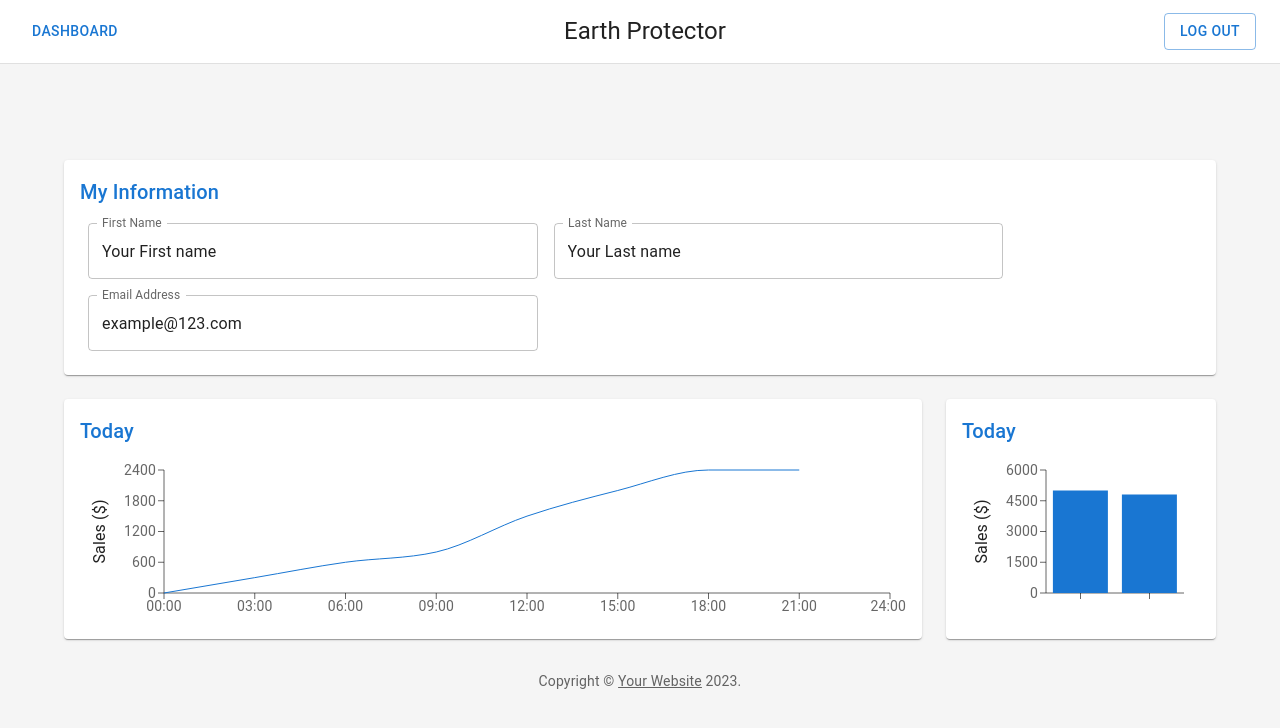
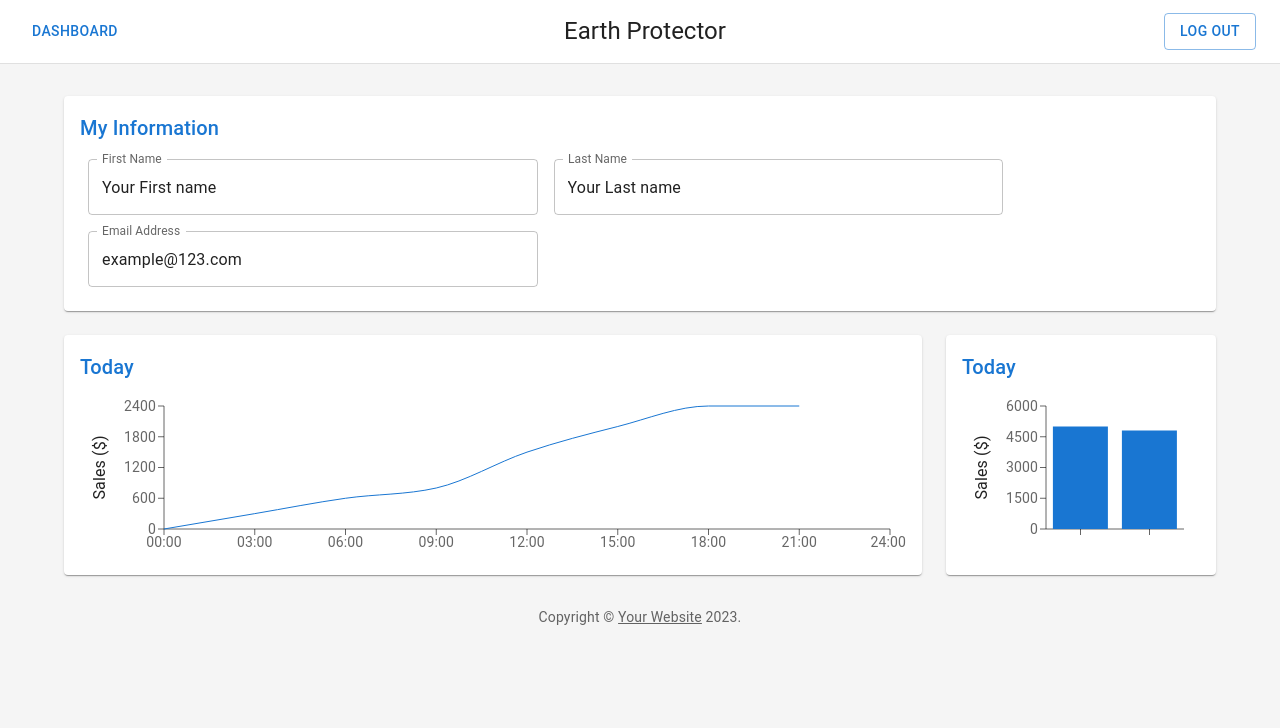
Before and after one commit to DongqiaoHe/bobobobo_hackathon, a React (Create React App) app in the folder bobobobo_frontend/: page /profile in a window 1280 px wide. Shown: the top 728 px of the page. Built offline with nearby package versions, Linux system fonts and the light colour scheme; the HTML template or start-up script is replaced by a standard one.

Commit message:
update quiz and profile

```diff
--- a/bobobobo_frontend/src/App.tsx
+++ b/bobobobo_frontend/src/App.tsx
@@ -12,7 +12,6 @@ import { ThemeProvider } from "@emotion/react";
 import { CssBaseline, createTheme } from "@mui/material";
 
 function App() {
-
   const theme = createTheme();
   return (
     <ThemeProvider theme={theme}>
--- a/bobobobo_frontend/src/app/Profile.tsx
+++ b/bobobobo_frontend/src/app/Profile.tsx
@@ -1,44 +1,30 @@
-import React, { useState } from 'react'
-import Box from '@mui/material/Box'
-import MuiAppBar, { AppBarProps as MuiAppBarProps } from '@mui/material/AppBar'
-import Toolbar from '@mui/material/Toolbar'
-import Typography from '@mui/material/Typography'
-import Container from '@mui/material/Container'
-import Grid from '@mui/material/Grid'
-import Paper from '@mui/material/Paper'
-import Link from '@mui/material/Link'
-import Chart from '../component/Profile/Chart'
-import BarChart from '../component/Profile/BarChart'
-import Orders from '../component/Profile/Orders'
-import Header from '../component/Header'
-import { Button } from '@mui/material'
+import React, { useState } from "react";
+import Box from "@mui/material/Box";
+import MuiAppBar, { AppBarProps as MuiAppBarProps } from "@mui/material/AppBar";
+import Toolbar from "@mui/material/Toolbar";
+import Typography from "@mui/material/Typography";
+import Container from "@mui/material/Container";
+import Grid from "@mui/material/Grid";
+import Paper from "@mui/material/Paper";
+import Link from "@mui/material/Link";
+import Chart from "../component/Profile/Chart";
+import BarChart from "../component/Profile/BarChart";
+import Orders from "../component/Profile/Orders";
+import Header from "../component/Header";
+import { Button } from "@mui/material";
+import { PageContainer } from "../component/PageContainer";
 
-function Copyright(props: any) {
-  return (
-    <Typography
-      variant="body2"
-      color="text.secondary"
-      align="center"
-      {...props}>
-      {'Copyright © '}
-      <Link color="inherit" href="https://mui.com/">
-        Your Website
-      </Link>{' '}
-      {new Date().getFullYear()}
-      {'.'}
-    </Typography>
-  )
-}
+
 
 interface AppBarProps extends MuiAppBarProps {
-  open?: boolean
+  open?: boolean;
 }
 
 export default function Profile() {
-  const [open, setOpen] = React.useState(true)
+  const [open, setOpen] = React.useState(true);
   const toggleDrawer = () => {
-    setOpen(!open)
-  }
+    setOpen(!open);
+  };
 
   return (
     <>
@@ -55,24 +41,11 @@ export default function Profile() {
           </Button>
         }
       />
-      <Box sx={{ display: 'flex' }}>
-        <Box
-          component="main"
-          sx={{
-            backgroundColor: (theme) =>
-              theme.palette.mode === 'light'
-                ? theme.palette.grey[100]
-                : theme.palette.grey[900],
-            flexGrow: 1,
-            height: '100vh',
-            overflow: 'auto',
-          }}>
-          <Toolbar />
-          <Container maxWidth="lg" sx={{ mt: 4, mb: 4 }}>
+      <PageContainer>
         <Grid container spacing={3}>
           {/* My Info */}
           <Grid item xs={12}>
-                <Paper sx={{ p: 2, display: 'flex', flexDirection: 'column' }}>
+            <Paper sx={{ p: 2, display: "flex", flexDirection: "column" }}>
               <Orders />
             </Paper>
           </Grid>
@@ -81,10 +54,11 @@ export default function Profile() {
             <Paper
               sx={{
                 p: 2,
-                    display: 'flex',
-                    flexDirection: 'column',
+                display: "flex",
+                flexDirection: "column",
                 height: 240,
-                  }}>
+              }}
+            >
               <Chart />
             </Paper>
           </Grid>
@@ -93,18 +67,16 @@ export default function Profile() {
             <Paper
               sx={{
                 p: 2,
-                    display: 'flex',
-                    flexDirection: 'column',
+                display: "flex",
+                flexDirection: "column",
                 height: 240,
-                  }}>
+              }}
+            >
               <BarChart />
             </Paper>
           </Grid>
         </Grid>
-            <Copyright sx={{ pt: 4 }} />
-          </Container>
-        </Box>
-      </Box>
+      </PageContainer>
     </>
-  )
+  );
 }
--- a/bobobobo_frontend/src/app/Quiz.tsx
+++ b/bobobobo_frontend/src/app/Quiz.tsx
@@ -1,3 +1,4 @@
+import { useState } from "react";
 import { QuestionType, useQuiz } from "../store/QuizContext";
 
 const tempQuiz:QuestionType[] = [
@@ -55,10 +56,23 @@ const tempQuiz:QuestionType[] = [
 ]
 
 export function QuizScreen() {
-  const { quiz, current, getQuiz } = useQuiz();
-  return (
-    <div>
-      <h1>Quiz</h1>
-    </div>
-  )
+  const [quiz, setQuiz] = useState<QuestionType[]>(tempQuiz);
+  const [current, setCurrent] = useState<number>(0);
+  const [score, setScore] = useState<number>(0);
+  const [finished, setFinished] = useState<boolean>(false);
+
+  if (finished) {
+    return (
+      <div>
+        <h1>Finished!</h1>
+        <p>Your score is {score}</p>
+      </div>
+    )
+  } else {
+    return (
+      <div>
+        <h1>Quiz</h1>
+      </div>
+    )
+  }
 }
--- /dev/null
+++ b/bobobobo_frontend/src/component/PageContainer.tsx
@@ -0,0 +1,47 @@
+import { Link } from "@mui/material";
+import Box from "@mui/material/Box";
+import Container from "@mui/material/Container";
+import Typography from "@mui/material/Typography";
+import React from "react";
+
+function Copyright(props: any) {
+  return (
+    <Typography
+      variant="body2"
+      color="text.secondary"
+      align="center"
+      {...props}
+    >
+      {"Copyright © "}
+      <Link color="inherit" href="https://mui.com/">
+        Your Website
+      </Link>{" "}
+      {new Date().getFullYear()}
+      {"."}
+    </Typography>
+  );
+}
+
+export function PageContainer({ children }: { children: React.ReactNode }) {
+  return (
+    <Box sx={{ display: "flex" }}>
+      <Box
+        component="main"
+        sx={{
+          backgroundColor: (theme) =>
+            theme.palette.mode === "light"
+              ? theme.palette.grey[100]
+              : theme.palette.grey[900],
+          flexGrow: 1,
+          height: "100vh",
+          overflow: "auto",
+        }}
+      >
+        <Container maxWidth="lg" sx={{ mt: 4, mb: 4 }}>
+          {children}
+          <Copyright sx={{ pt: 4 }} />
+        </Container>
+      </Box>
+    </Box>
+  );
+}
```
Lines whose indentation alone changed are shown as unchanged.
